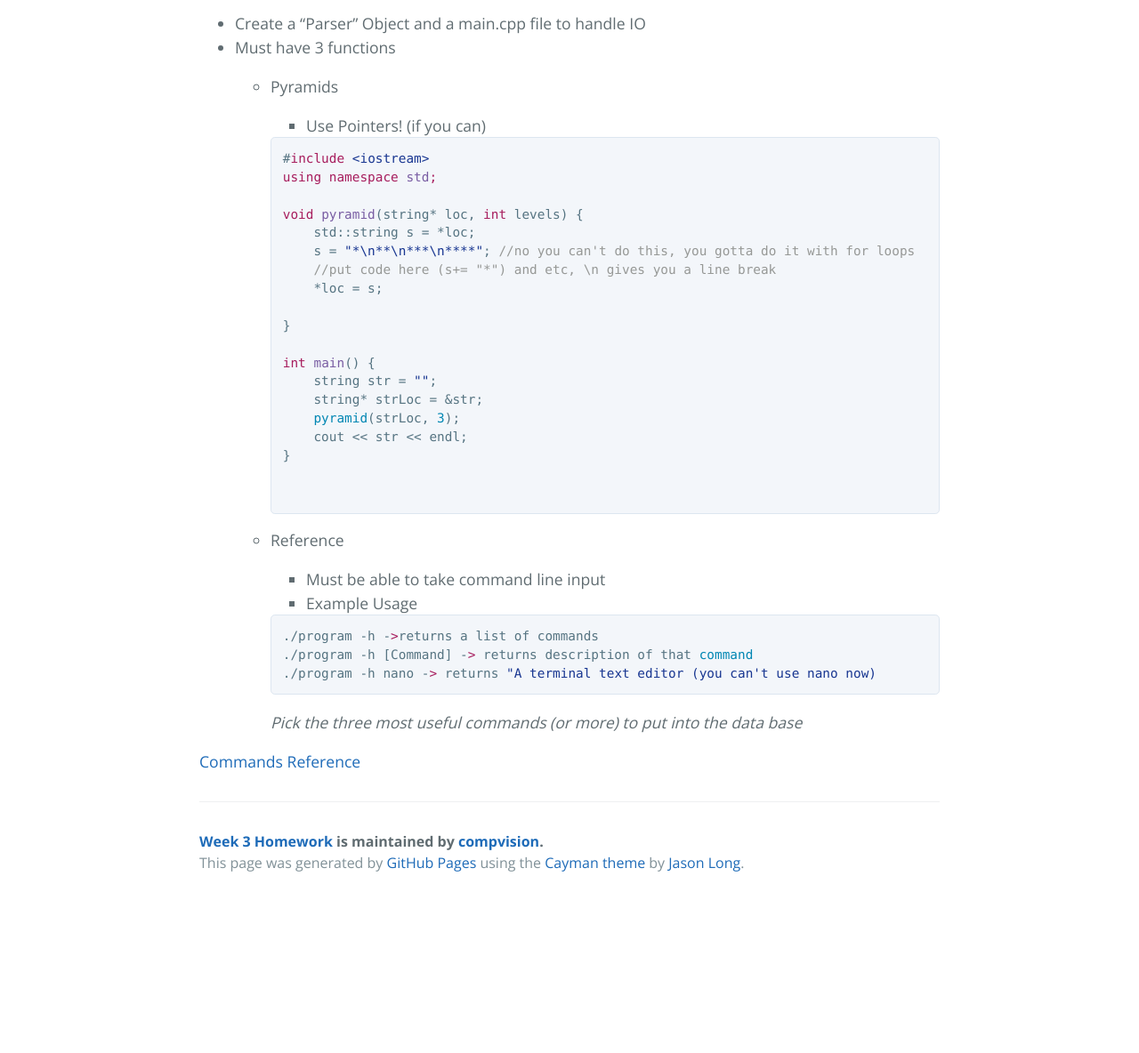
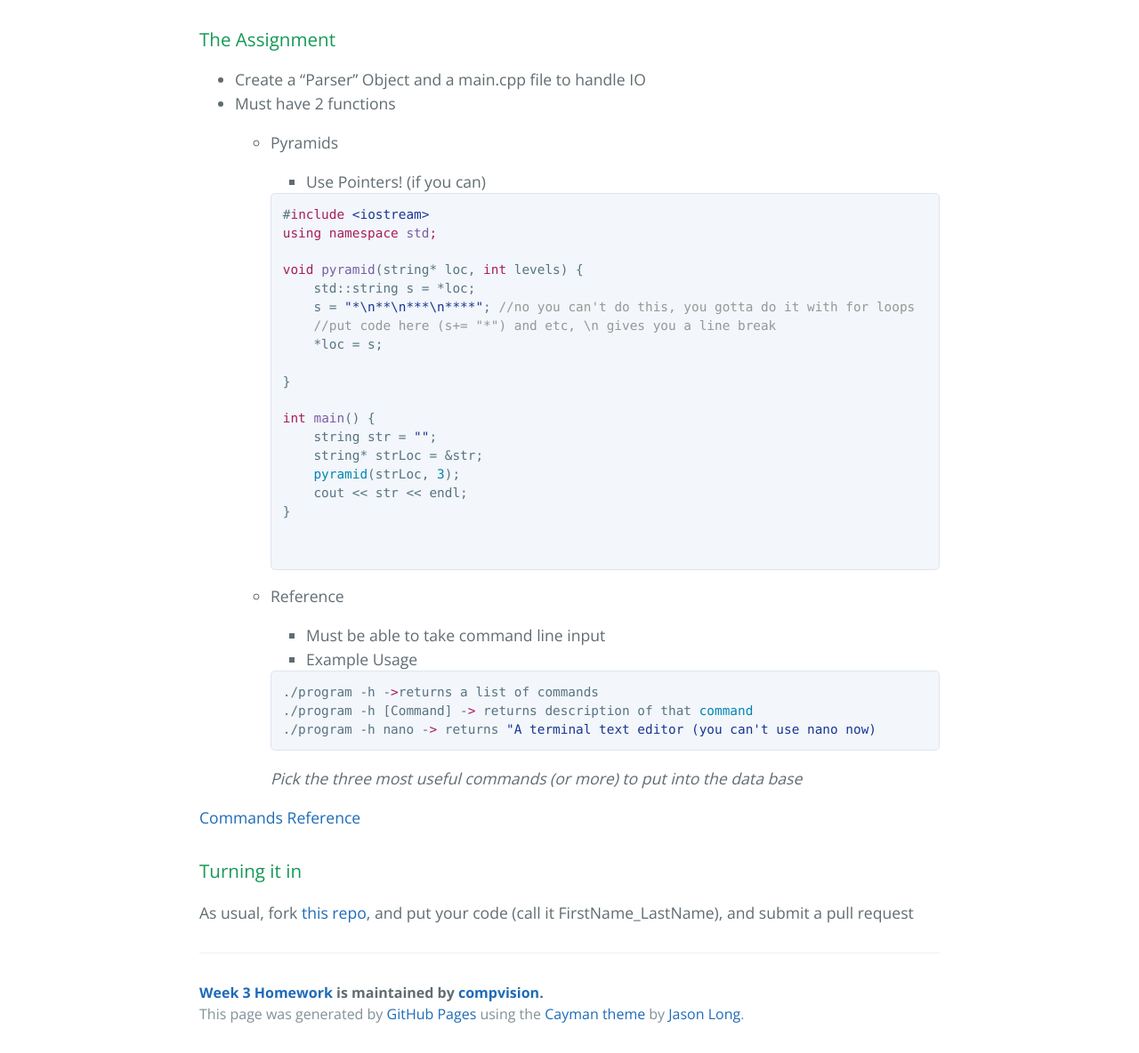
Before and after one commit to sarthak171/week3hw, a plain HTML site: page index.html in a window 1280 px wide. Shown: the part 470-1654 px from the top of the page at 89% size. Before the commit the page ends 1484 px from the top, so only its background shows below. Drawn offline with nearby package versions, Linux system fonts and the light colour scheme.

```diff
--- a/index.html
+++ b/index.html
@@ -22,10 +22,13 @@
       <h1>
 <a id="week-3-hw" class="anchor" href="#week-3-hw" aria-hidden="true"><span aria-hidden="true" class="octicon octicon-link"></span></a>Week 3 HW</h1>
 
+<h3>
+<a id="the-assignment" class="anchor" href="#the-assignment" aria-hidden="true"><span aria-hidden="true" class="octicon octicon-link"></span></a>The Assignment</h3>
+
 <ul>
 <li>Create a “Parser” Object and a main.cpp file to handle IO</li>
 <li>
-<p>Must have 3 functions</p>
+<p>Must have 2 functions</p>
 
 <ul>
 <li>
@@ -76,6 +79,11 @@
 
 <p><a href="https://compvision.github.io/commands">Commands Reference</a></p>
 
+<h3>
+<a id="turning-it-in" class="anchor" href="#turning-it-in" aria-hidden="true"><span aria-hidden="true" class="octicon octicon-link"></span></a>Turning it in</h3>
+
+<p>As usual, fork <a href="https://github.com/compvision/week3hw">this repo</a>, and put your code (call it FirstName_LastName), and submit a pull request</p>
+
       <footer class="site-footer">
         <span class="site-footer-owner"><a href="https://github.com/compvision/week3hw">Week 3 Homework</a> is maintained by <a href="https://github.com/compvision">compvision</a>.</span>
 
```
Also changed, not shown: params.json (+1 -1 lines).
